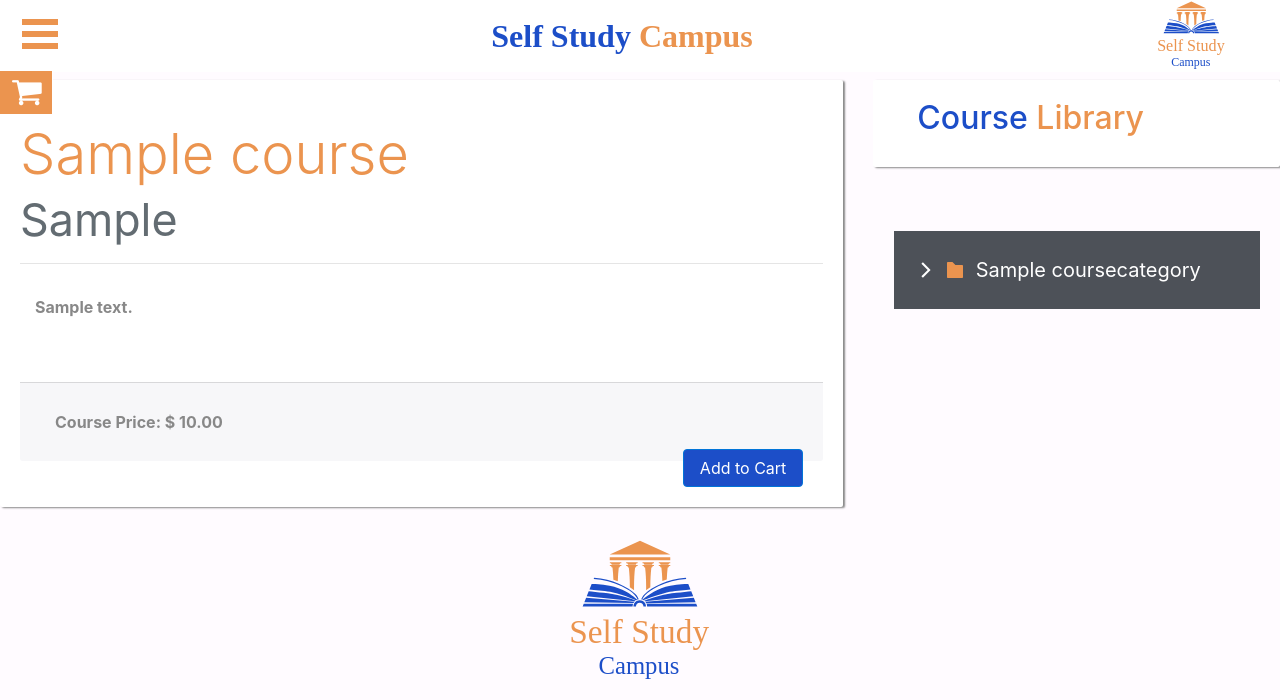
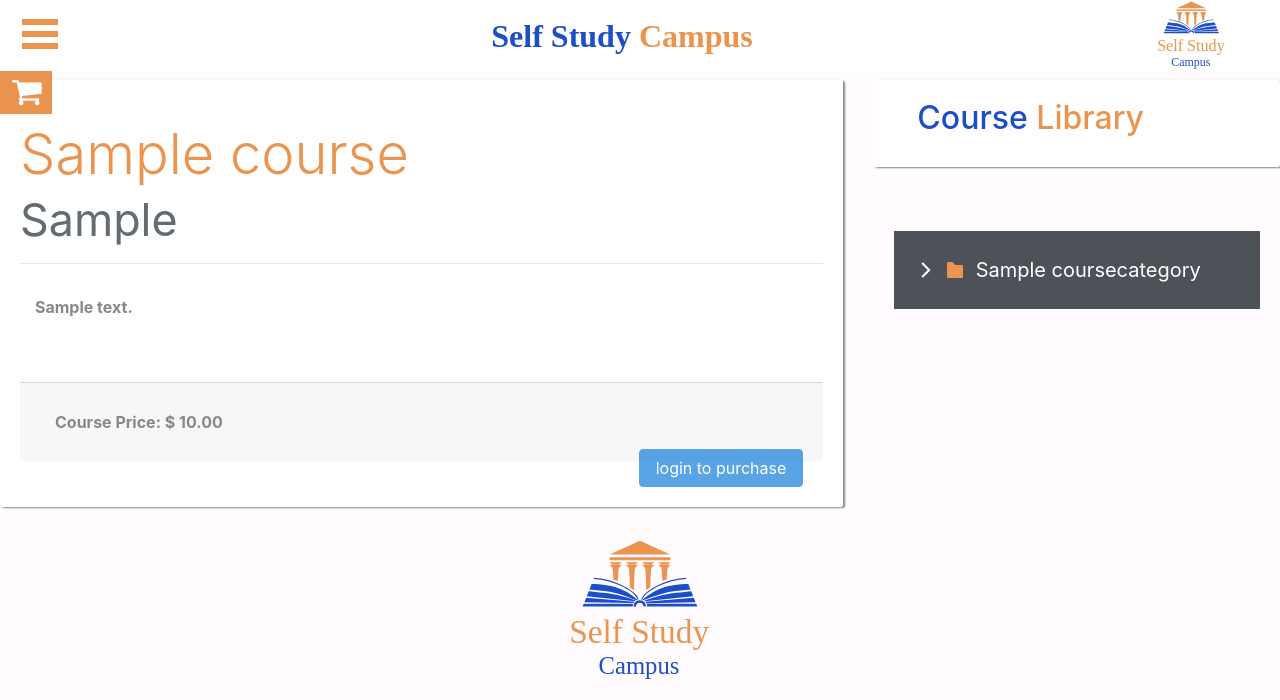
Before and after one commit to Justin859/Self-Study-Campus, a Django app: a page that uses selfstudy/templates/course_library.html in a window 1280 px wide. Shown: the top 700 px of the page. Run offline with Django 3.2, Linux system fonts and the light colour scheme; tables that the repository leaves empty hold one stand-in row (values such as "Sample post"); parts of the project's set-up code (start-up, migrations or seed data) failed here and were passed over; some libraries are stand-ins or nearby versions.

Commit message:
Disabled add to cart button fo unauthenticated user.

```diff
--- a/selfstudy/templates/course_library.html
+++ b/selfstudy/templates/course_library.html
@@ -41,7 +41,11 @@
                         {% csrf_token %}
                         <input type="text" value="{{selected_course.title}}" name="item_title" readonly hidden>
                         <input type="decimal-local" value="{{selected_course.price}}" step="0.01" name="item_price" readonly hidden>
+                        {% if user.is_authenticated %}
                         <button type="submit" class="btn btn-primary float-right">Add to Cart</button>
+                        {% else %}
+                        <button type="submit" class="btn btn-primary float-right" disabled>login to purchase</button>
+                        {% endif %}
                     </form>
 
                 </div>
```
